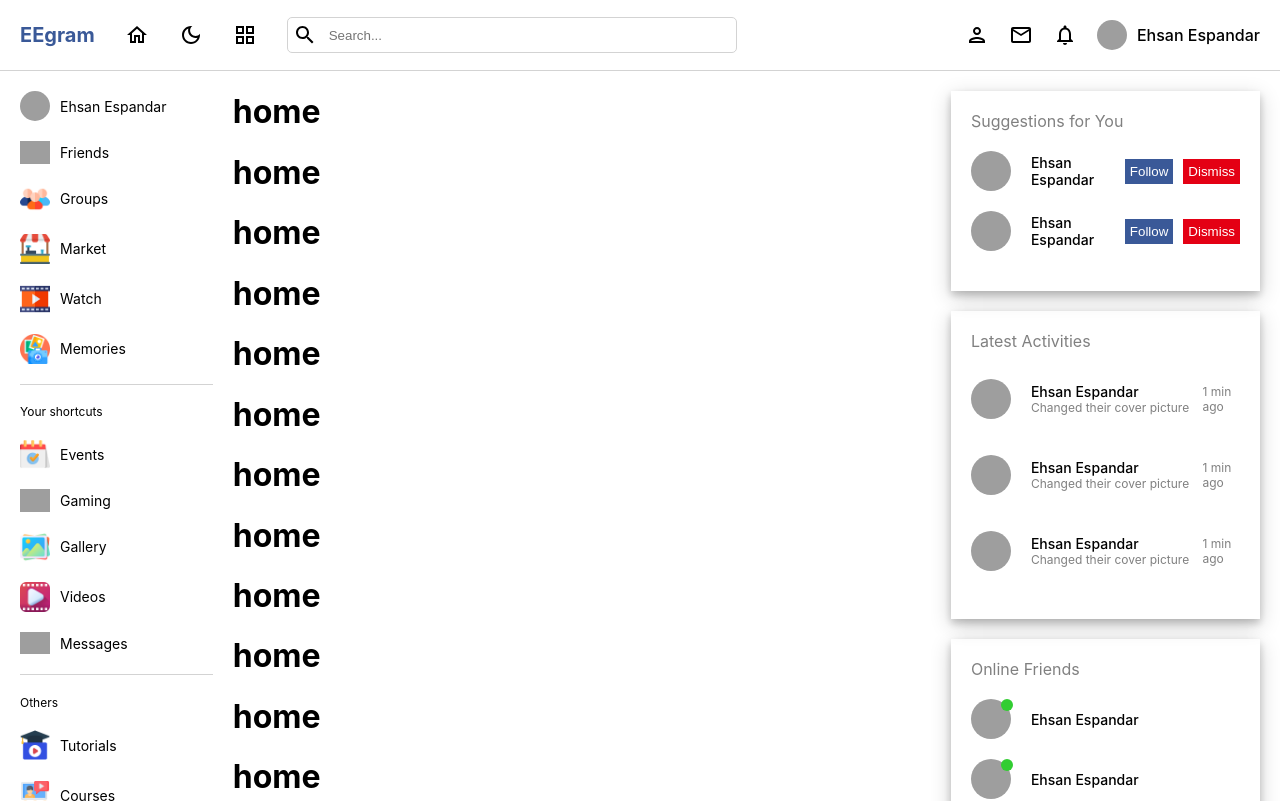
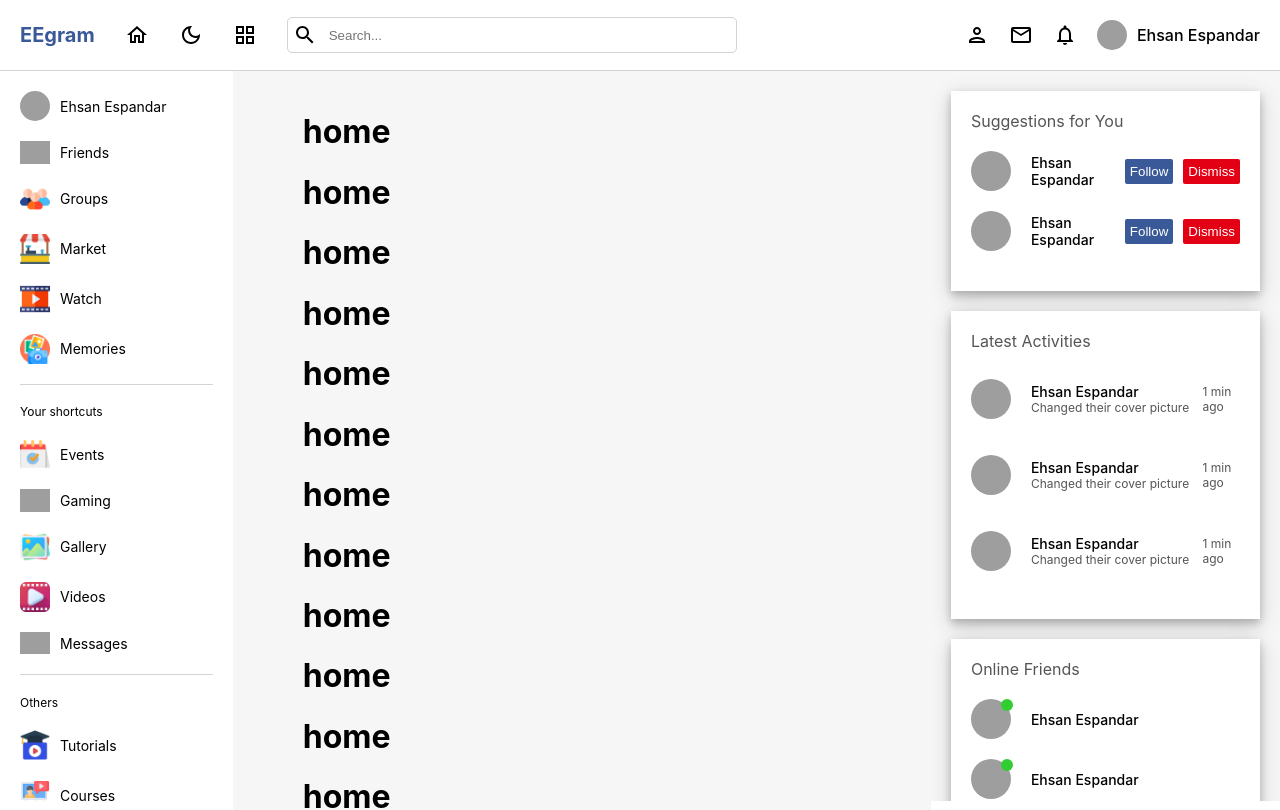
Before and after one commit to EEZeus/EEgram-Social-Media, a React (Create React App) app: page / in a window 1280 px wide. Shown: the top 810 px of the page. Built offline with nearby package versions, Linux system fonts and the light colour scheme; grey boxes are pictures that could not be loaded.

Commit message:
dark mode logic is implemented

```diff
--- a/src/App.js
+++ b/src/App.js
@@ -12,12 +12,18 @@ import Leftbar from "./components/leftbar/Leftbar";
 import Rightbar from "./components/rightbar/Rightbar";
 import Home from "./pages/home/Home";
 import Profile from "./pages/profile/Profile";
+import { useContext } from "react";
+import { DarkModeContext } from "./Context/DarkModeContext";
+
+function App() {
 
 const userIsLoggedIn = true;
 
+const {darkMode} = useContext(DarkModeContext)
+console.log(darkMode)
 const Layout = () => {
   return (
-    <div>
+    <div className={`theme-${darkMode?'dark':'light'}`}>
       <Navbar />
       <div style={{ display: "flex" }}>
         <Leftbar />
@@ -66,7 +72,6 @@ const router = createBrowserRouter([
   },
 ]);
 
-function App() {
   return <RouterProvider router={router} />;
 }
 
--- /dev/null
+++ b/src/Context/DarkModeContext.js
@@ -0,0 +1,19 @@
+import { createContext,useEffect,useState } from "react";
+
+export const DarkModeContext = createContext()
+
+export const DarkModeContextProvider =({children})=>{
+const [darkMode,setDarkMode] = useState(JSON.parse(localStorage.getItem('darkMode'))|| false)
+
+const toggle = ()=>{
+    setDarkMode(!darkMode)
+}
+
+useEffect(()=>{
+    localStorage.setItem('darkMode',darkMode)
+},[darkMode])
+
+return(
+    <DarkModeContext.Provider value={{darkMode,toggle}}>{children}</DarkModeContext.Provider>
+)
+}
--- a/src/components/leftbar/Leftbar.scss
+++ b/src/components/leftbar/Leftbar.scss
@@ -1,4 +1,8 @@
+@import "../../style.scss";
 .leftbar {
+  @include themify($themes) {
+    background-color: themed('bg');
+  color:themed('textcolor');
   flex: 2;
   overflow: scroll;
   overscroll-behavior: none;
@@ -15,7 +19,7 @@
       margin: 20px 0px;
       border: none;
       height: 0.9px;
-      background-color: lightgrey;
+      background-color: themed(border);
     }
 
     span {
@@ -57,3 +61,4 @@
     }
   }
 }
+}
--- a/src/components/navbar/Navbar.js
+++ b/src/components/navbar/Navbar.js
@@ -8,7 +8,10 @@ import EmailOutlinedIcon from '@mui/icons-material/EmailOutlined';
 import PersonOutlinedIcon from '@mui/icons-material/PersonOutlined';
 import SearchOutlinedIcon from '@mui/icons-material/SearchOutlined';
 import { Link } from 'react-router-dom';
+import { useContext } from 'react';
+import { DarkModeContext } from '../../Context/DarkModeContext';
 function Navbar(){
+    const {toggle,darkMode} =useContext(DarkModeContext)
     return(
         <div className = 'navbar'>
             <div className='left'>
@@ -16,7 +19,7 @@ function Navbar(){
                 <span>EEgram</span>
                 </Link>
                 <HomeOutlinedIcon/>
-                <DarkModeOutlinedIcon/>
+                {!darkMode? <DarkModeOutlinedIcon style={{cursor:'pointer'}} onClick={()=>toggle()}/> : <WbSunnyOutlinedIcon onClick={()=>toggle()} style={{cursor:'pointer'}}/>}
                 <GridViewOutlinedIcon/>
                 <div className='search'>
                     <SearchOutlinedIcon/>
--- a/src/components/navbar/Navbar.scss
+++ b/src/components/navbar/Navbar.scss
@@ -1,74 +1,78 @@
-$color-a : rgb(246,246,246);
-$color-b : rgb(223,227,238);
-$color-c : rgb(139,157,195);
-$color-d : rgb(58,89,152);
-.navbar{
+$color-a: rgb(246, 246, 246);
+$color-b: rgb(223, 227, 238);
+$color-c: rgb(139, 157, 195);
+$color-d: rgb(58, 89, 152);
+@import "../../style.scss";
+.navbar {
+  @include themify($themes) {
     z-index: 1000;
-    position:sticky;
+    position: sticky;
     top: 0;
-    background-color: white;
+    background-color: themed('bg');
     display: flex;
     align-items: center;
     justify-content: space-between;
     padding: 10px 20px;
     height: 50px;
-    border-bottom: 1px solid lightgrey;
-    .left{
+    border-bottom: 1px solid themed('border');
+    color:themed('textcolor');
+    .left {
       display: flex;
       align-items: center;
       gap: 30px;
-        span{
+      span {
         font-weight: bold;
         font-size: 20px;
-            color:$color-d
+        color: themed('logo');
       }
 
-        .search{
+      .search {
         display: flex;
         align-items: center;
-            gap:10px;
-            border:1px solid lightgrey;
-            padding:5px;
+        gap: 10px;
+        border: 1px solid themed('border');
+        padding: 5px;
         border-radius: 5px;
         -webkit-border-radius: 5px;
         -moz-border-radius: 5px;
         -ms-border-radius: 5px;
         -o-border-radius: 5px;
 
-
         input {
-                border:none;
-                width:400px;
-                &:focus{
+            background-color: transparent;
+            color:themed('textcolor');
+          border: none;
+          width: 400px;
+          &:focus {
             outline: none;
           }
         }
       }
     }
 
-    .right{
+    .right {
       display: flex;
       align-items: center;
       gap: 20px;
-        .user{
+      .user {
         display: flex;
         align-items: center;
         gap: 10px;
         font-weight: 500;
-            img{
+        img {
           width: 30px;
           height: 30px;
-                border-radius:50%;
-                -webkit-border-radius:50%;
-                -moz-border-radius:50%;
-                -ms-border-radius:50%;
-                -o-border-radius:50%;
+          border-radius: 50%;
+          -webkit-border-radius: 50%;
+          -moz-border-radius: 50%;
+          -ms-border-radius: 50%;
+          -o-border-radius: 50%;
           object-fit: cover;
         }
 
-            span{
-
+        span {
         }
       }
     }
   }
+}
--- a/src/components/rightbar/Rightbar.scss
+++ b/src/components/rightbar/Rightbar.scss
@@ -3,7 +3,12 @@ $color-b: rgb(223, 227, 238);
 $color-c: rgb(139, 157, 195);
 $color-d: rgb(58, 89, 152);
 $color-danger: #e40014;
+
+@import "../../style.scss";
+
 .rightbar {
+  @include themify($themes) {
+    background-color: themed('bgsoft');
   flex: 3;
   overflow: scroll;
   overscroll-behavior: none;
@@ -16,12 +21,14 @@ $color-danger: #e40014;
   .container {
     padding: 20px;
     .item {
+      background-color: themed('bg');
+
       margin-bottom: 20px;
       box-shadow: 0 4px 8px 0 rgba(0, 0, 0, 0.2),
         0 6px 20px 0 rgba(0, 0, 0, 0.19);
       padding: 20px;
       span {
-        color: grey;
+        color: themed('textcolorsoft');
       }
 
       .user {
@@ -59,17 +66,17 @@ $color-danger: #e40014;
           }
           span{
             font-weight: 500;
-            color: black;
+            color: themed('textcolor');
             font-size: 14px;
 
           }
           p {
             max-width: 70%;
-            color: grey;
+            color: themed('textcolorsoft');
             font-size: 12px;
             span {
               font-weight: 500;
-              color: black;
+              color: themed('textcolor');
               font-size: 14px;
 
             }
@@ -88,6 +95,11 @@ $color-danger: #e40014;
             padding: 5px;
             color: white;
             cursor: pointer;
+            border-radius: 2px;
+            -webkit-border-radius: 2px;
+            -moz-border-radius: 2px;
+            -ms-border-radius: 2px;
+            -o-border-radius: 2px;
 
             &:first-child {
               background-color: $color-d;
@@ -101,3 +113,4 @@ $color-danger: #e40014;
     }
   }
 }
+}
--- a/src/index.js
+++ b/src/index.js
@@ -3,11 +3,14 @@ import ReactDOM from 'react-dom/client';
 import './index.css';
 import App from './App';
 import reportWebVitals from './reportWebVitals';
+import { DarkModeContextProvider } from './Context/DarkModeContext';
 
 const root = ReactDOM.createRoot(document.getElementById('root'));
 root.render(
   <React.StrictMode>
-    <App />
+   <DarkModeContextProvider>
+  <App />
+  </DarkModeContextProvider>
   </React.StrictMode>
 );
 
--- a/src/pages/home/Home.scss
+++ b/src/pages/home/Home.scss
@@ -0,0 +1,8 @@
+@import "../../style.scss";
+
+.home {
+  @include themify($themes) {
+    background-color: themed("bgsoft");
+    padding: 20px 70px;
+  }
+}
--- /dev/null
+++ b/src/style.scss
@@ -0,0 +1,47 @@
+$color-a: rgb(246, 246, 246);
+$color-b: rgb(223, 227, 238);
+$color-c: rgb(139, 157, 195);
+$color-d: rgb(58, 89, 152);
+$color-danger: #e40014;
+
+$themes: (
+  light: (
+    textcolor: black,
+    bg: white,
+    logo: $color-d,
+    bgsoft: $color-a,
+    textcolorsoft: #555,
+    border: lightgrey,
+  ),
+  dark: (
+    textcolor: $color-a,
+    bg: #222,
+    logo: white,
+    bgsoft: #333,
+    textcolorsoft: lightgrey,
+    border: #444,
+  ),
+);
+
+@mixin themify($themes) {
+  @each $theme, $map in $themes {
+    .theme-#{$theme} & {
+      $theme-map: () !global;
+      @each $key, $submap in $map {
+        $value: map-get(map-get($themes, $theme), "#{$key}");
+        $theme-map: map-merge(
+          $theme-map,
+          (
+            $key: $value,
+          )
+        ) !global;
+      }
+      @content;
+      $theme-map: null !global;
+    }
+  }
+}
+
+@function themed($key){
+    @return map-get($theme-map, $key);
+}
```
Lines whose indentation alone changed are shown as unchanged.
